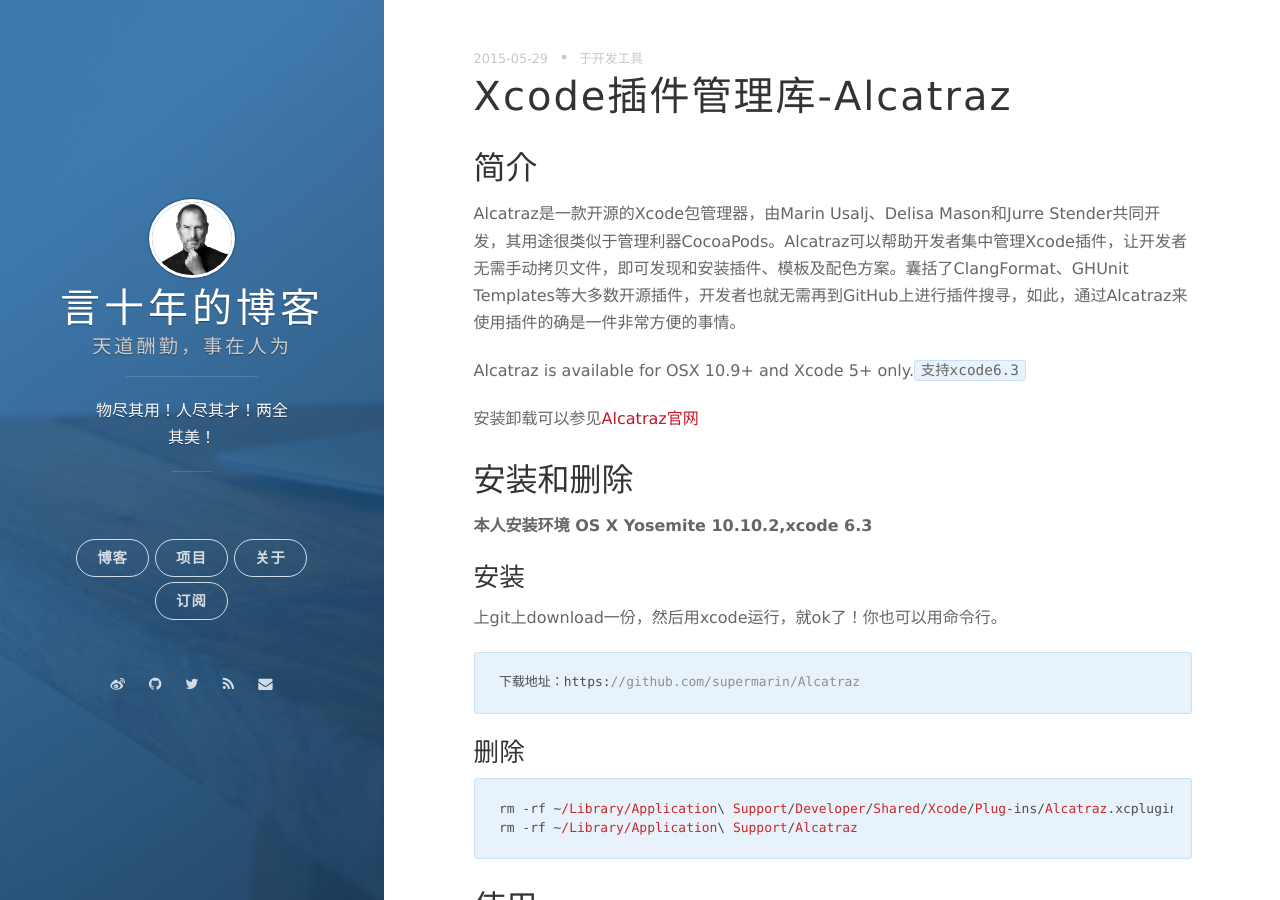
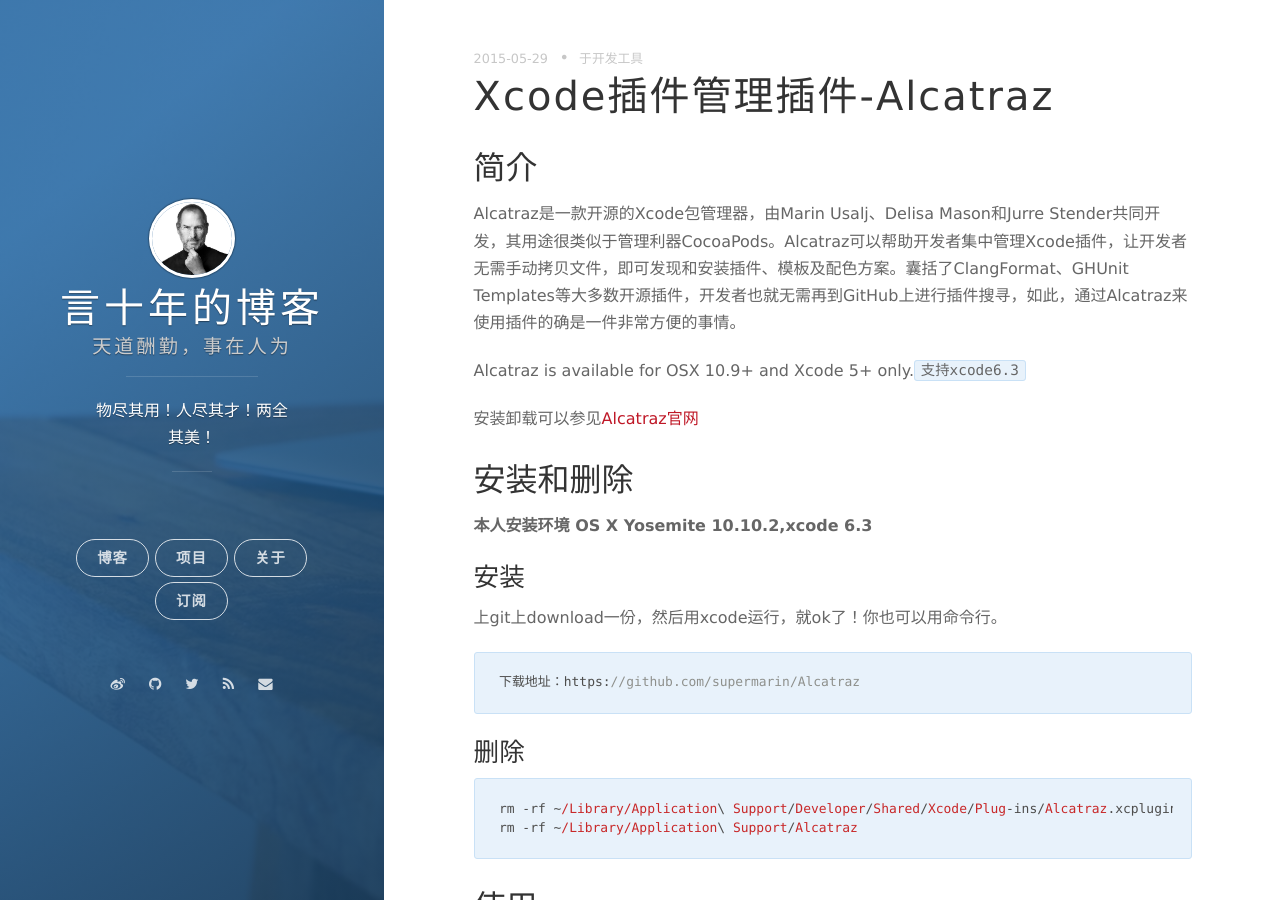
Before and after one commit to yanshinian/yanshinian.github.io, a Jekyll site: the page built from _posts/2015-05-29-alcatraz.markdown, in a window 1280 px wide and 900 px high. Built offline with Jekyll 4.4.1, drawn with Linux system fonts in a browser that asks for light colours; nearby versions of some CDN libraries; Markdown is read by kramdown in place of the engine named in the settings.

Commit message:
插件管理插件

```diff
--- a/_posts/2015-05-29-alcatraz.markdown
+++ b/_posts/2015-05-29-alcatraz.markdown
@@ -1,6 +1,6 @@
 ---
 layout: post
-title: "Xcode插件管理库-Alcatraz"
+title: "Xcode插件管理插件-Alcatraz"
 description: "Xcode插件管理库-Alcatraz"
 date: 2015-05-29 21:45:48
 category: 开发工具
```
